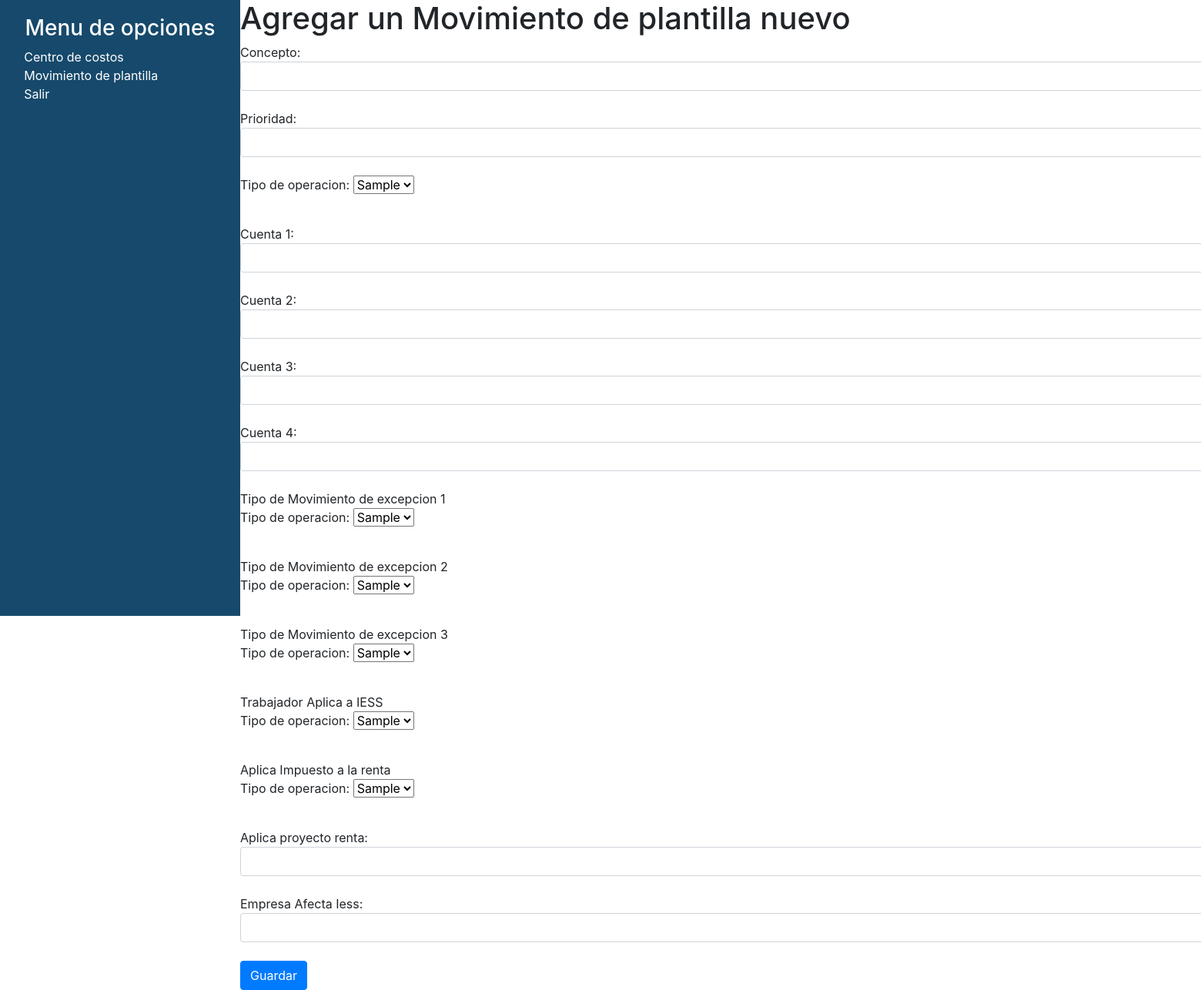
After one commit to JossueJativa/ModeladoDeSoftware, a Django app: page /PagMovimientoPlanillaCreate in a window 1560 px wide; the page is wider, and only the part inside the window is pictured. The commit adds this page. Shown: that part at 77% size. Run offline with Django 4.2, Linux system fonts and the light colour scheme; tables that the repository leaves empty hold one stand-in row (values such as "Sample post"); a database or web service that is not in the repository returns one stand-in record (values such as "Sample title"); data that the repository does not hold is empty; some libraries are stand-ins or nearby versions.

Commit message:
Se ingresa la pagina para agregar

```diff
--- /dev/null
+++ b/RecursosHumanos/CentroCostos/templates/agregarMovimiento.html
@@ -0,0 +1,69 @@
+{% extends 'layout.html' %}
+
+{% block title %}
+    Agregar centro de costos
+{% endblock  %}
+
+{% block body %}
+    <h1>Agregar un Movimiento de plantilla nuevo</h1>
+
+    <form action="{%url 'pushMovimientoPlantilla'%}" method="post">
+        {% csrf_token %}
+        Concepto: <input type="text" class="form-control" id="Conceptos" name="Conceptos"></br>
+        Prioridad: <input type="text" class="form-control" id="Prioridad" name="Prioridad"></br>
+        <div class="form-group">
+            Tipo de operacion: <select name="TipoOperacion">
+                {% for data in operacion %}
+                    <option>{{data.CodigoTipooperacion}}</option>
+                {% endfor %}
+            </select>
+        </div></br>
+        Cuenta 1: <input type="text" class="form-control" id="Cuenta1" name="Cuenta1"></br>
+        Cuenta 2: <input type="text" class="form-control" id="Cuenta2" name="Cuenta2"></br>
+        Cuenta 3: <input type="text" class="form-control" id="Cuenta3" name="Cuenta3"></br>
+        Cuenta 4: <input type="text" class="form-control" id="Cuenta4" name="Cuenta4"></br>
+        Tipo de Movimiento de excepcion 1
+        <div class="form-group">
+            Tipo de operacion: <select name="MovimientoExcepcion1">
+                {% for data in excepcion %}
+                    <option>{{data.CodigoMovimientoExce}}</option>
+                {% endfor %}
+            </select>
+        </div></br>
+        Tipo de Movimiento de excepcion 2
+        <div class="form-group">
+            Tipo de operacion: <select name="MovimientoExcepcion2">
+                {% for data in excepcion %}
+                    <option>{{data.CodigoMovimientoExce}}</option>
+                {% endfor %}
+            </select>
+        </div></br>
+        Tipo de Movimiento de excepcion 3
+        <div class="form-group">
+            Tipo de operacion: <select name="MovimientoExcepcion3">
+                {% for data in excepcion3 %}
+                    <option>{{data.CodigoMovimientoExce}}</option>
+                {% endfor %}
+            </select>
+        </div></br>
+        Trabajador Aplica a IESS
+        <div class="form-group">
+            Tipo de operacion: <select name="Traba_Aplica_iess">
+                {% for data in traba %}
+                    <option>{{data.CodigoMovimientoExce}}</option>
+                {% endfor %}
+            </select>
+        </div></br>
+        Aplica Impuesto a la renta
+        <div class="form-group">
+            Tipo de operacion: <select name="Traba_Proyecto_imp_renta">
+                {% for data in afecta %}
+                    <option>{{data.CodigoMovimientoExce}}</option>
+                {% endfor %}
+            </select>
+        </div></br>
+        Aplica proyecto renta: <input type="text" class="form-control" id="Aplica_Proy_Renta" name="Aplica_Proy_Renta" value="{{datos.Aplica_Proy_Renta}}"></br>
+        Empresa Afecta Iess: <input type="text" class="form-control" id="Empresa_Afecta_Iess" name="Empresa_Afecta_Iess" value="{{datos.Empresa_Afecta_Iess}}"></br>
+        <button type="submit" class="btn btn-primary">Guardar</button>
+    </form>
+{% endblock  %}
--- a/RecursosHumanos/CentroCostos/templates/movimientoplanilla.html
+++ b/RecursosHumanos/CentroCostos/templates/movimientoplanilla.html
@@ -14,7 +14,7 @@
         <button type="submit" class="btn btn-primary">Buscar</button>
     </form>
 
-    <a href="#" class="btn btn-primary">Agregar</a>
+    <a href="{% url 'PagMovimientoPlanillaCreate' %}" class="btn btn-primary">Agregar</a>
 
     <table class="table">
         <thead class="thead-dark">
--- a/RecursosHumanos/CentroCostos/urls.py
+++ b/RecursosHumanos/CentroCostos/urls.py
@@ -16,4 +16,6 @@ urlpatterns = [
     path('PagMovimientoPlanillaSearch', views.PagMovimientoPlanillaSearch, name='PagMovimientoPlanillaSearch'),
     path('PagMovimientoPlanillaEdit/<str:id>', views.PagMovimientoPlanillaEdit, name='PagMovimientoPlanillaEdit'),
     path('editMovimientoPlantilla/<str:id>', views.editMovimientoPlantilla, name='editMovimientoPlantilla'),
+    path('PagMovimientoPlanillaCreate', views.PagMovimientoPlanillaCreate, name='PagMovimientoPlanillaCreate'),
+    path('pushMovimientoPlantilla', views.pushMovimientoPlantilla, name='pushMovimientoPlantilla'),
 ]
--- a/RecursosHumanos/CentroCostos/views.py
+++ b/RecursosHumanos/CentroCostos/views.py
@@ -243,11 +243,11 @@ def editMovimientoPlantilla (request, id):
         Empresa_Afecta_Iess = request.POST['Empresa_Afecta_Iess']
 
         try:
-            url = requests.get("http://apiservicios.ecuasolmovsa.com:3009/api/Varios/MovimientoPlanillaUpdate?codigoplanilla="+id+"&conceptos="+Conceptos+"&prioridad="+Prioridad+"&tipooperacion="+TipoOperacion+"&cuenta1="+Cuenta1+"&cuenta2="+Cuenta2+"&cuenta3="+Cuenta3+"&cuenta4="+Cuenta4+"&MovimientoExcepcion1="+MovimientoExcepcion1+"&MovimientoExcepcion2="+MovimientoExcepcion2+"&MovimientoExcepcion3="+MovimientoExcepcion3+"&Traba_Aplica_iess="+Traba_Aplica_iess+"&Traba_Proyecto_imp_renta="+Traba_Proyecto_imp_renta+"&Aplica_Proy_Renta="+Aplica_Proy_Renta+"&Empresa_Afecta_Iess="+Empresa_Afecta_Iess)
-            data = url.json()
+            requests.get("http://apiservicios.ecuasolmovsa.com:3009/api/Varios/MovimientoPlanillaUpdate?codigoplanilla="+id+"&conceptos="+Conceptos+"&prioridad="+Prioridad+"&tipooperacion="+TipoOperacion+"&cuenta1="+Cuenta1+"&cuenta2="+Cuenta2+"&cuenta3="+Cuenta3+"&cuenta4="+Cuenta4+"&MovimientoExcepcion1="+MovimientoExcepcion1+"&MovimientoExcepcion2="+MovimientoExcepcion2+"&MovimientoExcepcion3="+MovimientoExcepcion3+"&Traba_Aplica_iess="+Traba_Aplica_iess+"&Traba_Proyecto_imp_renta="+Traba_Proyecto_imp_renta+"&Aplica_Proy_Renta="+Aplica_Proy_Renta+"&Empresa_Afecta_Iess="+Empresa_Afecta_Iess)
         except:
-            url = requests.get("http://apiservicios.ecuasolmovsa.com:3009/api/Varios/MovimientoPlanillaSelect")
-            data = url.json()
+            return render(request, 'exceptiondentro.html',{
+                'message': 'Error al actualizar el movimiento de planilla',
+            })
 
         url = requests.get("http://apiservicios.ecuasolmovsa.com:3009/api/Varios/MovimientoPlanillaSelect")
         data = url.json()
@@ -258,3 +258,66 @@ def editMovimientoPlantilla (request, id):
         return render(request, 'movimientoplanilla.html',{
             'data': data,
         })
+
+def PagMovimientoPlanillaCreate (request):
+    ##Sacar tipos de operaciones
+    url2 = requests.get("http://apiservicios.ecuasolmovsa.com:3009/api/Varios/TipoOperacion")
+    data2 = url2.json()
+
+    ##Sacar movimiento excepcion
+    url3 = requests.get("http://apiservicios.ecuasolmovsa.com:3009/api/Varios/MovimientosExcepcion1y2")
+    data3 = url3.json()
+
+    #Sacar movimiento de excepcion 3
+    url4 = requests.get("http://apiservicios.ecuasolmovsa.com:3009/api/Varios/MovimientosExcepcion3")
+    data4 = url4.json()
+
+    ##Sacar traba aplica a iess
+    url5 = requests.get("http://apiservicios.ecuasolmovsa.com:3009/api/Varios/TrabaAfectaIESS")
+    data5 = url5.json()
+
+    ##Sacar afecta impuesto a la renta
+    url6 = requests.get("http://apiservicios.ecuasolmovsa.com:3009/api/Varios/TrabAfecImpuestoRenta")
+    data6 = url6.json()
+
+    return render(request, 'agregarMovimiento.html',{
+        'operacion': data2,
+        'excepcion': data3,
+        'excepcion3': data4,
+        'traba': data5,
+        'afecta': data6,
+    })
+
+def pushMovimientoPlantilla(request):
+    if request.method == "POST":
+        Conceptos = request.POST['Conceptos']
+        Prioridad = request.POST['Prioridad']
+        TipoOperacion = request.POST['TipoOperacion']
+        Cuenta1 = request.POST['Cuenta1']
+        Cuenta2 = request.POST['Cuenta2']
+        Cuenta3 = request.POST['Cuenta3']
+        Cuenta4 = request.POST['Cuenta4']
+        MovimientoExcepcion1 = request.POST['MovimientoExcepcion1']
+        MovimientoExcepcion2 = request.POST['MovimientoExcepcion2']
+        MovimientoExcepcion3 = request.POST['MovimientoExcepcion3']
+        Traba_Aplica_iess = request.POST['Traba_Aplica_iess']
+        Traba_Proyecto_imp_renta = request.POST['Traba_Proyecto_imp_renta']
+        Aplica_Proy_Renta = request.POST['Aplica_Proy_Renta']
+        Empresa_Afecta_Iess = request.POST['Empresa_Afecta_Iess']
+
+        try:
+            requests.get("http://apiservicios.ecuasolmovsa.com:3009/api/Varios/MovimientoPlanillaInsert?conceptos="+Conceptos+"&prioridad="+Prioridad+"&tipooperacion="+TipoOperacion+"&cuenta1="+Cuenta1+"&cuenta2="+Cuenta2+"&cuenta3="+Cuenta3+"&cuenta4="+Cuenta4+"&MovimientoExcepcion1="+MovimientoExcepcion1+"&MovimientoExcepcion2="+MovimientoExcepcion2+"&MovimientoExcepcion3="+MovimientoExcepcion3+"&Traba_Aplica_iess="+Traba_Aplica_iess+"&Traba_Proyecto_imp_renta="+Traba_Proyecto_imp_renta+"&Aplica_Proy_Renta="+Aplica_Proy_Renta+"&Empresa_Afecta_Iess="+Empresa_Afecta_Iess)
+        except:
+            return render(request, 'exceptiondentro.html',{
+                'message': 'Error al insertar el movimiento de planilla',
+            })
+
+        url = requests.get("http://apiservicios.ecuasolmovsa.com:3009/api/Varios/MovimientoPlanillaSelect")
+        data = url.json()
+
+        ##Filtrar por prioridad
+        data = sorted(data, key=lambda k: k['Prioridad'], reverse=True)
+
+        return render(request, 'movimientoplanilla.html',{
+            'data': data,
+        })
```
